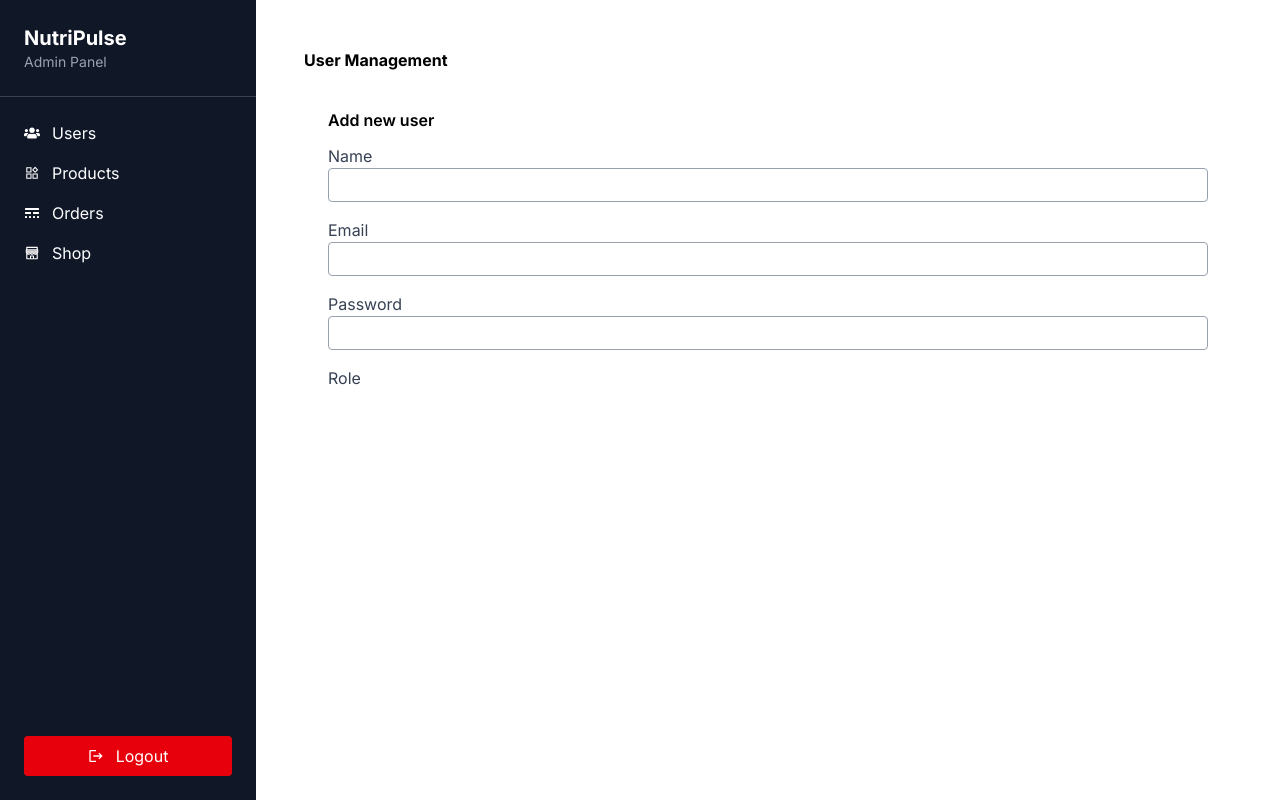
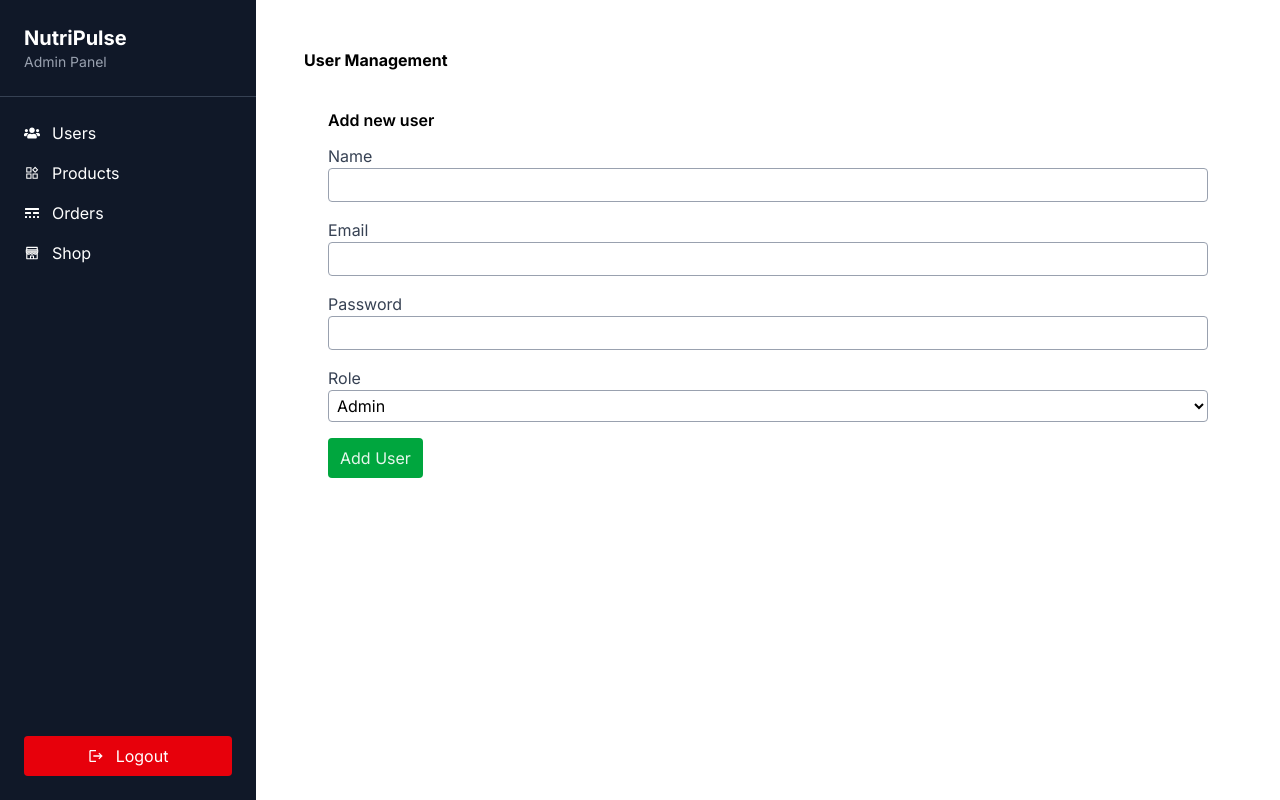
Before and after one commit to Itsme-Mingmar/E-commerce-, a React app in the folder frontend/: page /admin/user in a window 1280 px wide. Built offline with nearby package versions, Linux system fonts and the light colour scheme; the HTML template or start-up script is replaced by a standard one.

Commit message:
features in user page of admin " to add new user"

```diff
--- a/frontend/package.json
+++ b/frontend/package.json
@@ -25,6 +25,7 @@
     "@types/react": "^19.2.2",
     "@types/react-dom": "^19.2.2",
     "@vitejs/plugin-react": "^5.1.0",
+    "baseline-browser-mapping": "^2.9.14",
     "eslint": "^9.39.1",
     "eslint-plugin-react-hooks": "^5.2.0",
     "eslint-plugin-react-refresh": "^0.4.24",
--- a/frontend/src/pages/UserManagement.jsx
+++ b/frontend/src/pages/UserManagement.jsx
@@ -13,7 +13,7 @@ const UserManagement = () => {
             [e.target.name]: e.target.value
         })
     }
-    const handleSubmit =()=>{
+    const handleSubmit = () => {
         // ....
     }
     return (
@@ -50,8 +50,14 @@ const UserManagement = () => {
                         className='w-full border rounded border-gray-400 p-1 mb-4'
                     />
                     <label className='text-gray-700 block' >Role</label>
+                    <select className='border border-gray-400 rounded p-1 w-full'>
+                        <option value={userData.role} onSelect={handleInput}>Admin</option>
+                        <option value={userData.role} onSelect={handleInput}>Customer</option>
+                    </select>
+                    <button type='submit' className='px-3 py-2 bg-green-600 hover:bg-green-700 rounded my-4 text-white/90 cursor-pointer'>Add User</button>
                 </form>
             </div>
+            {/* users */}
 
         </div>
     )
```
Also changed, not shown: 1 other file (tests, documents, lock files or other folders).
